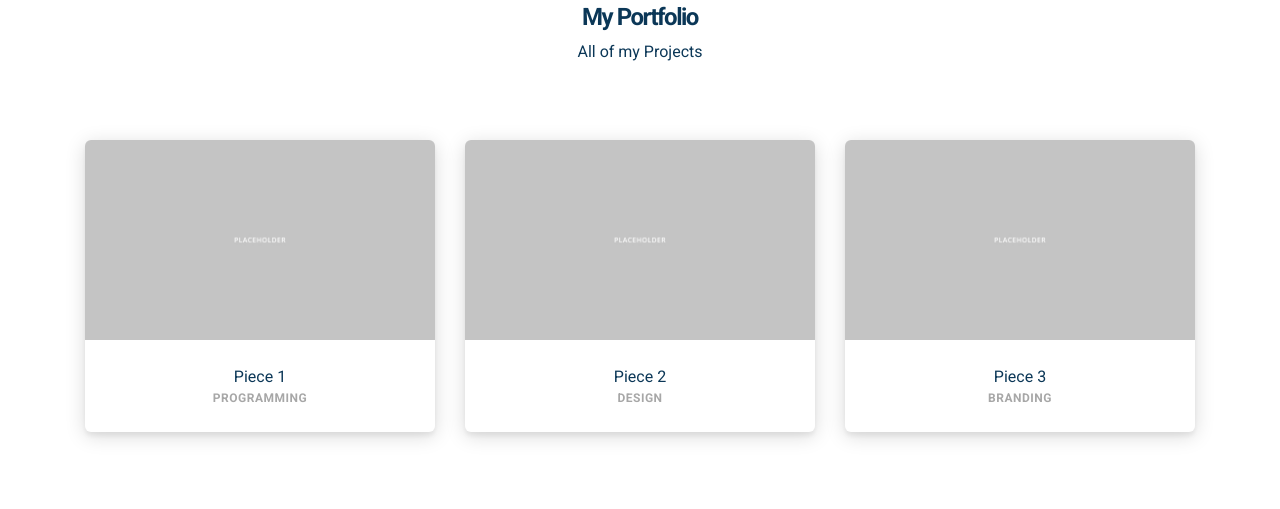
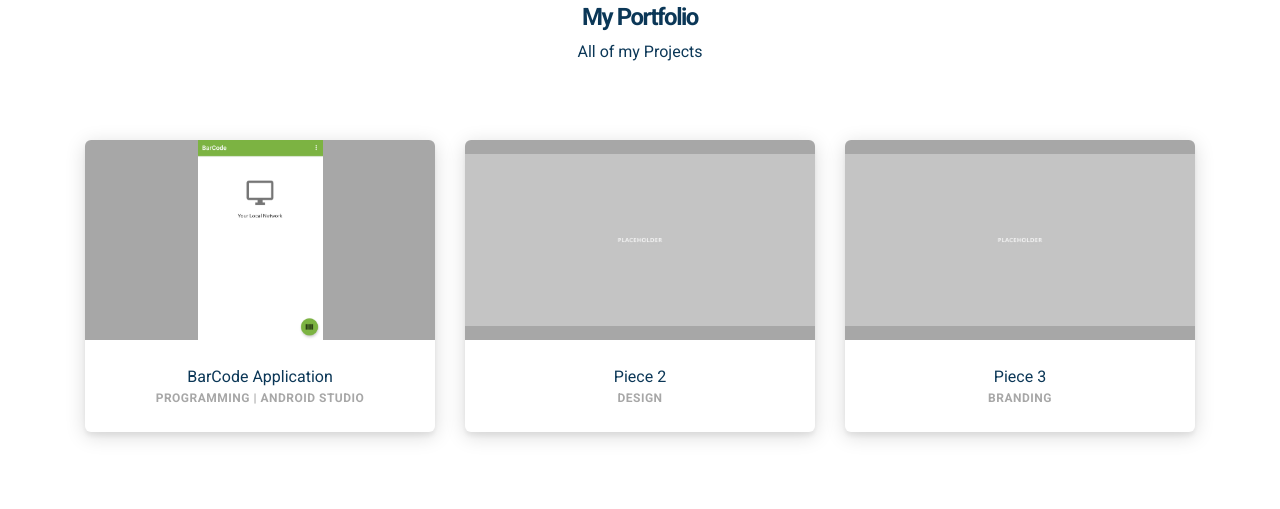
Before and after one commit to NickBraeckman/Portfolio, a plain HTML site: page index.html in a window 1280 px wide. Shown: the part 847-1356 px from the top of the page. Drawn offline with nearby package versions, Linux system fonts and the light colour scheme.

Commit message:
Added Project Card

```diff
--- a/index.html
+++ b/index.html
@@ -60,10 +60,10 @@
         <div class="row portfolio-cards">
           <div class="col-sm-4">
             <div class="portfolio-card">
-              <div class="portfolio-card-image" style="background-image: url('img/portfolio-placeholder.jpg')"></div>
+              <div class="portfolio-card-image" style="background-image: url('img/BarCodeApp.png')"></div>
               <div class="portfolio-card-information">
-                <span class="portfolio-card-title">Piece 1</span>
-                <span class="portfolio-card-credits">Programming</span>
+                <span class="portfolio-card-title">BarCode Application</span>
+                <span class="portfolio-card-credits">Programming | Android Studio</span>
               </div>
             </div>
           </div>
--- a/scss/_portfolio-cards.scss
+++ b/scss/_portfolio-cards.scss
@@ -10,9 +10,11 @@
     margin-bottom: 30px;
 
     .portfolio-card-image {
-      background-size: cover;
+      background-size: contain;
       background-position: center;
       height: 200px;
+      background-repeat: no-repeat;
+      background-color: #a7a7a7;
     }
 
     .portfolio-card-information{
```
Also changed, not shown: css/styles.css, img/BarcodeApp.png (added), scss/styles.scss (line endings or trailing spaces).
